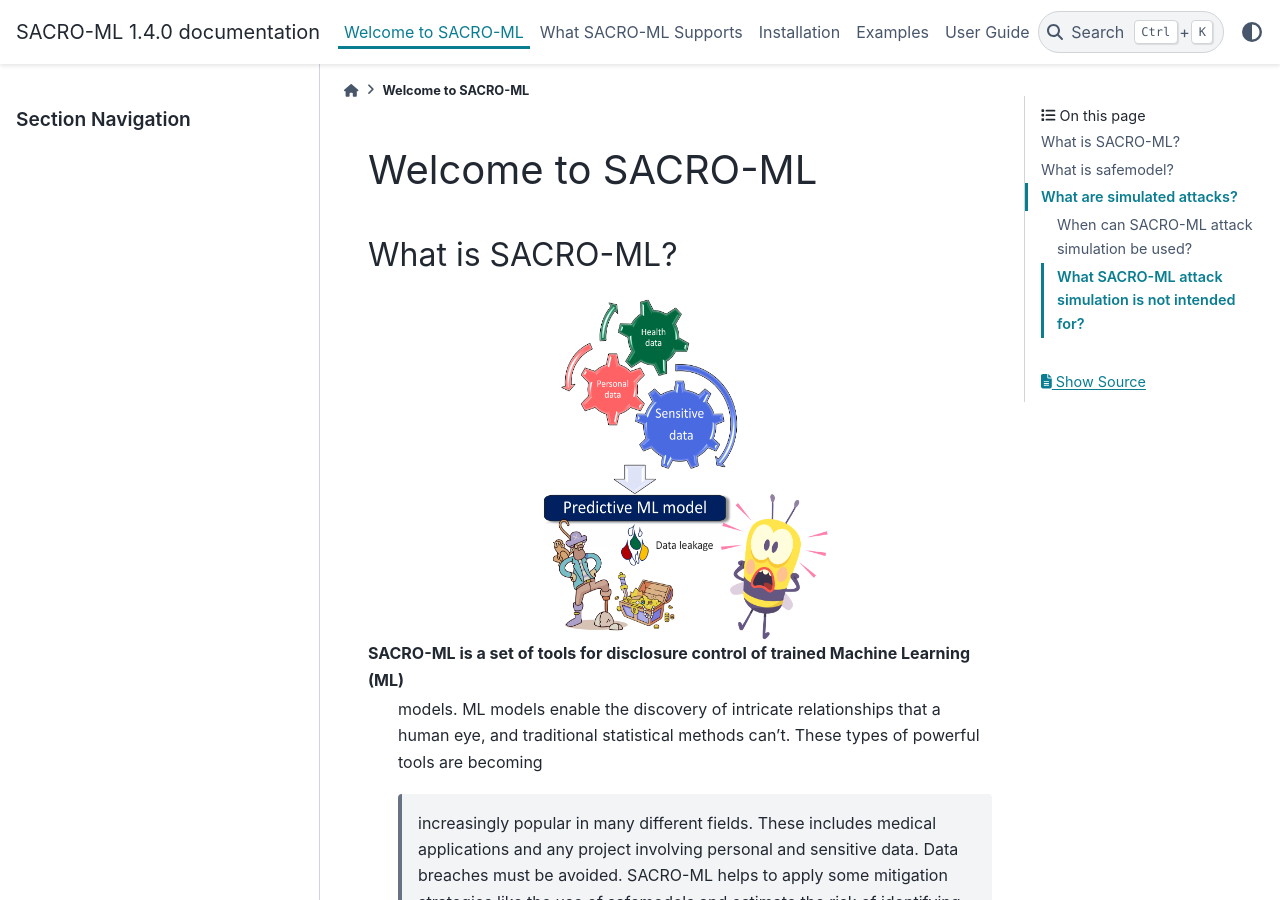
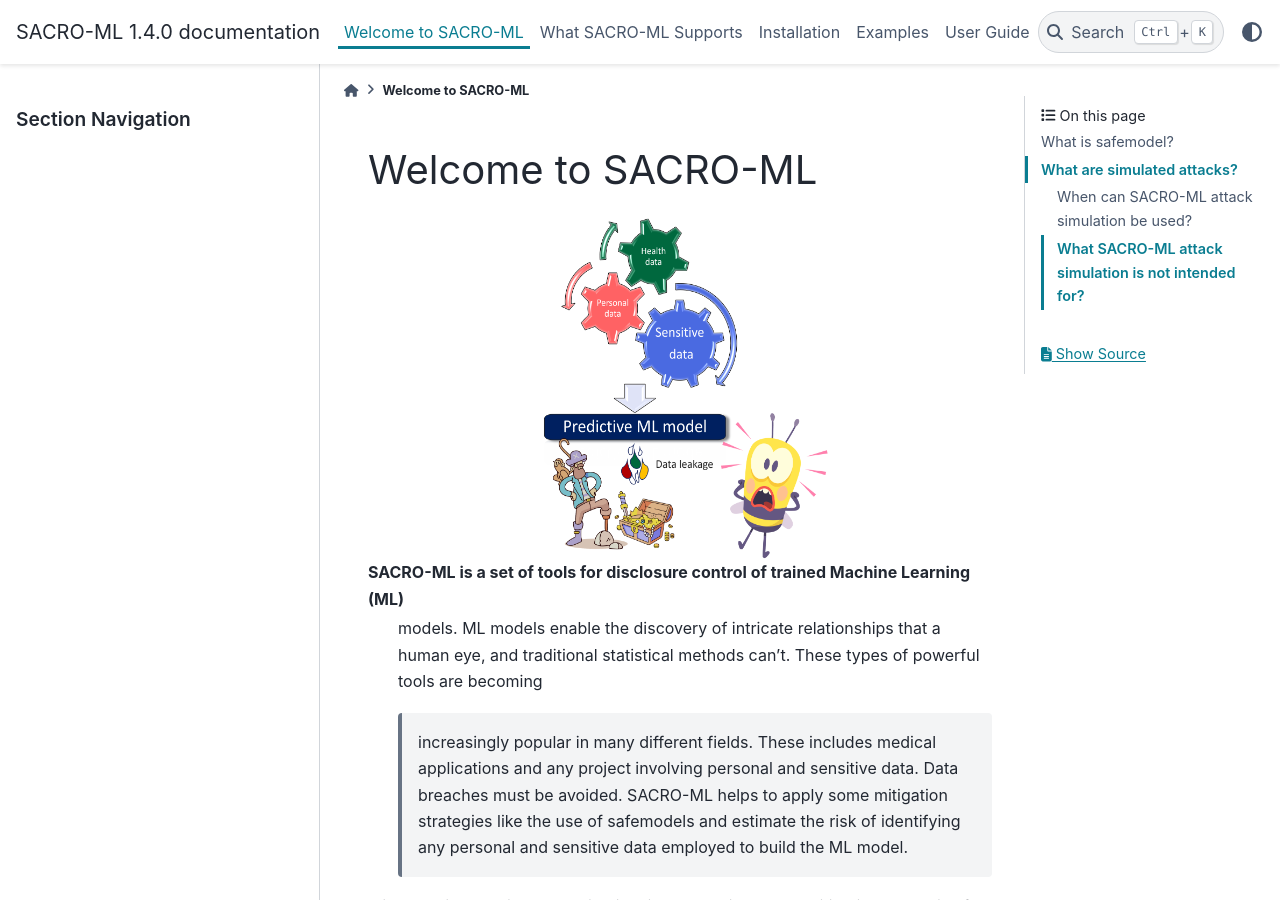
Before and after one commit to AI-SDC/SACRO-ML, a Sphinx documentation site: the page built from docs/source/introduction.rst, in a window 1280 px wide and 900 px high. Built offline with Sphinx 7.4.7 and the PyData theme 0.15.4, drawn with Linux system fonts in a browser that asks for light colours; pages that are not in the unit, such as notebooks, are missing from menus.

Commit message:
Update introduction.rst
Signed-off-by: Jessica Ikechukwu <Jessica.Ikechukwu@uwe.ac.uk>

```diff
--- a/docs/source/introduction.rst
+++ b/docs/source/introduction.rst
@@ -1,8 +1,6 @@
 Welcome to SACRO-ML
 ===================
 
-What is SACRO-ML?
------------------
 
 .. image:: images/ML_leakage_bee.png
     :width: 320px
```
